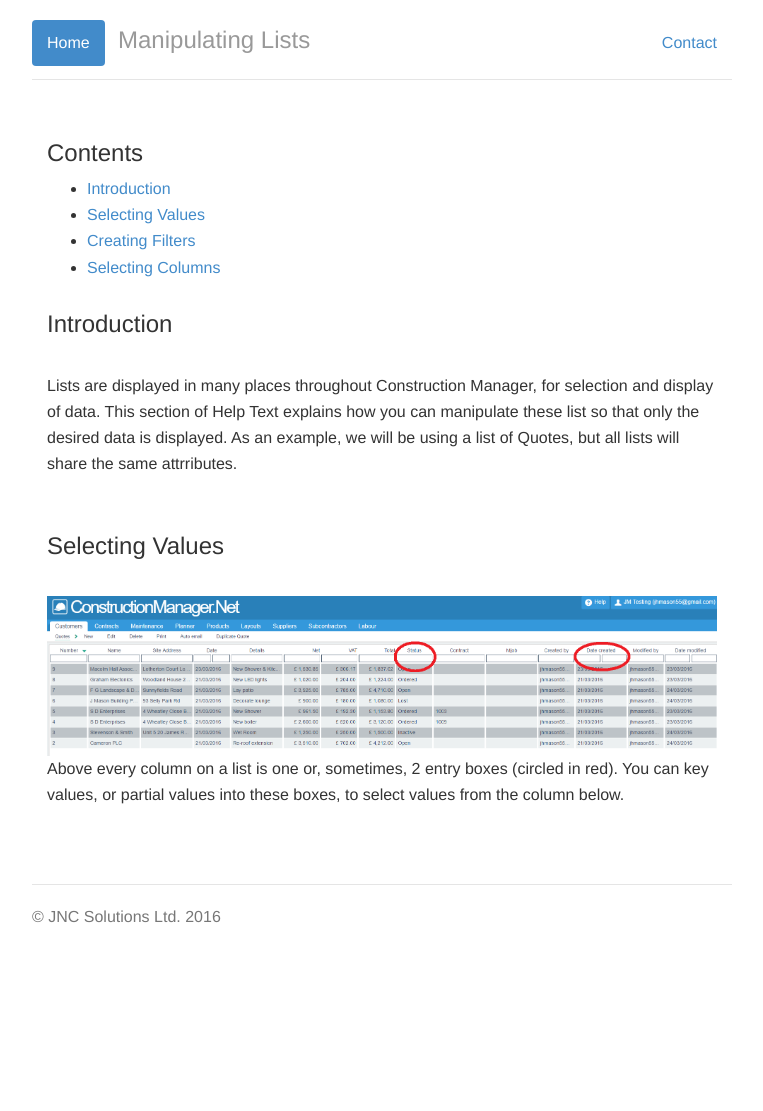
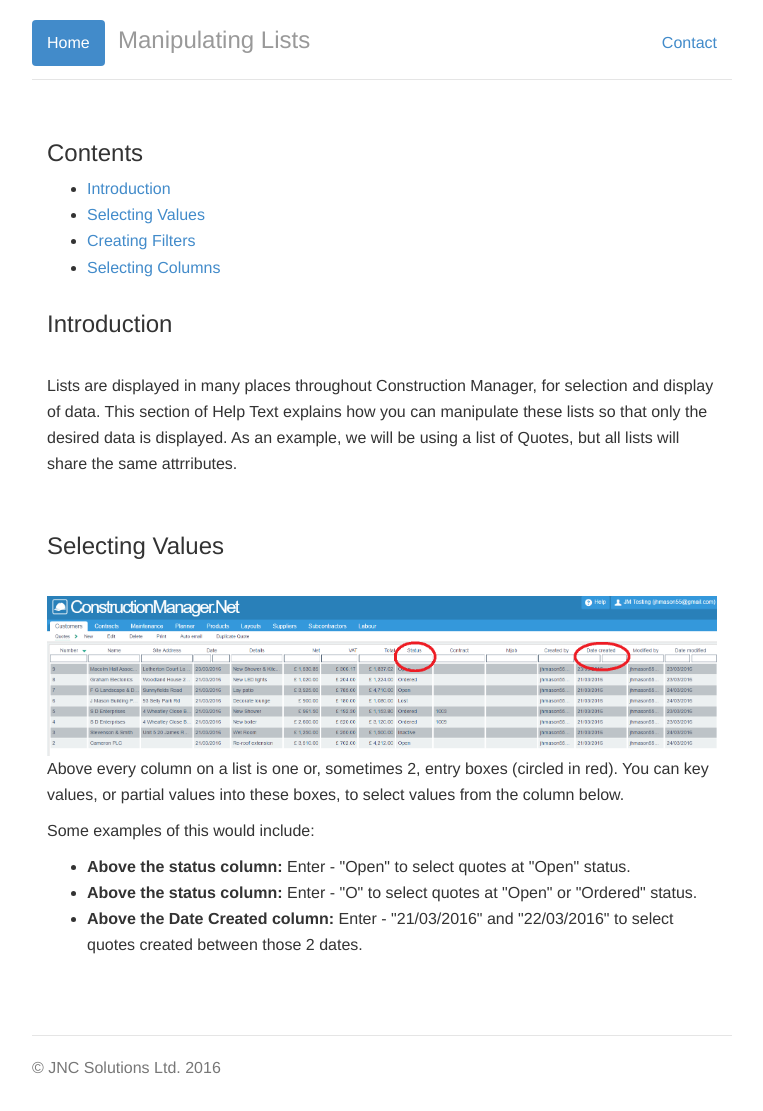
Before and after one commit to JNCSolutions/ConstructionManagerDocs, a Jekyll site: the page built from Manipulating Lists.html, in a window 1280 px wide. Shown: the whole page, without its empty margins (258-1021 px from the left). Built offline with Jekyll 4.4.1, drawn with Linux system fonts in a browser that asks for light colours; before the commit the page ends 960 px from its top, so only the background shows below that.

Commit message:
Update Manipulating Lists.html

```diff
--- a/Manipulating Lists.html
+++ b/Manipulating Lists.html
@@ -21,7 +21,7 @@ title: Manipulating Lists
      <br>
 
       <p>Lists are displayed in many places throughout Construction Manager, for selection and display of data.
-          This section of Help Text explains how you can manipulate these list so that only the desired data is displayed.
+          This section of Help Text explains how you can manipulate these lists so that only the desired data is displayed.
           As an example, we will be using a list of Quotes, but all lists will share the same attrributes.</p>
         <br>
    </div>
@@ -32,10 +32,18 @@ title: Manipulating Lists
      <br>
         <img src="img/Quotes_List 02.PNG" style="width: 100%;">
         <br>
-        <p>Above every column on a list is one or, sometimes, 2 entry boxes (circled in red).
+        <p>Above every column on a list is one or, sometimes 2, entry boxes (circled in red).
             You can key values, or partial values into these boxes, to select values from the column below. </p>
-        <br>
-
+            <p>Some examples of this would include: </p>
+    <p>
+      <ul>
+        <li><b>Above the status column:</b>           Enter - "Open" to select quotes at "Open" status.</li>
+        <li><b>Above the status column:</b>           Enter - "O" to select quotes at "Open" or "Ordered" status.</li>
+        <li><b>Above the Date Created column:</b>     Enter - "21/03/2016" and "22/03/2016" to select quotes
+                                                              created between those 2 dates.</li>
+      </ul>
+    </p>
+      <br>
 
     </div>
 
```
